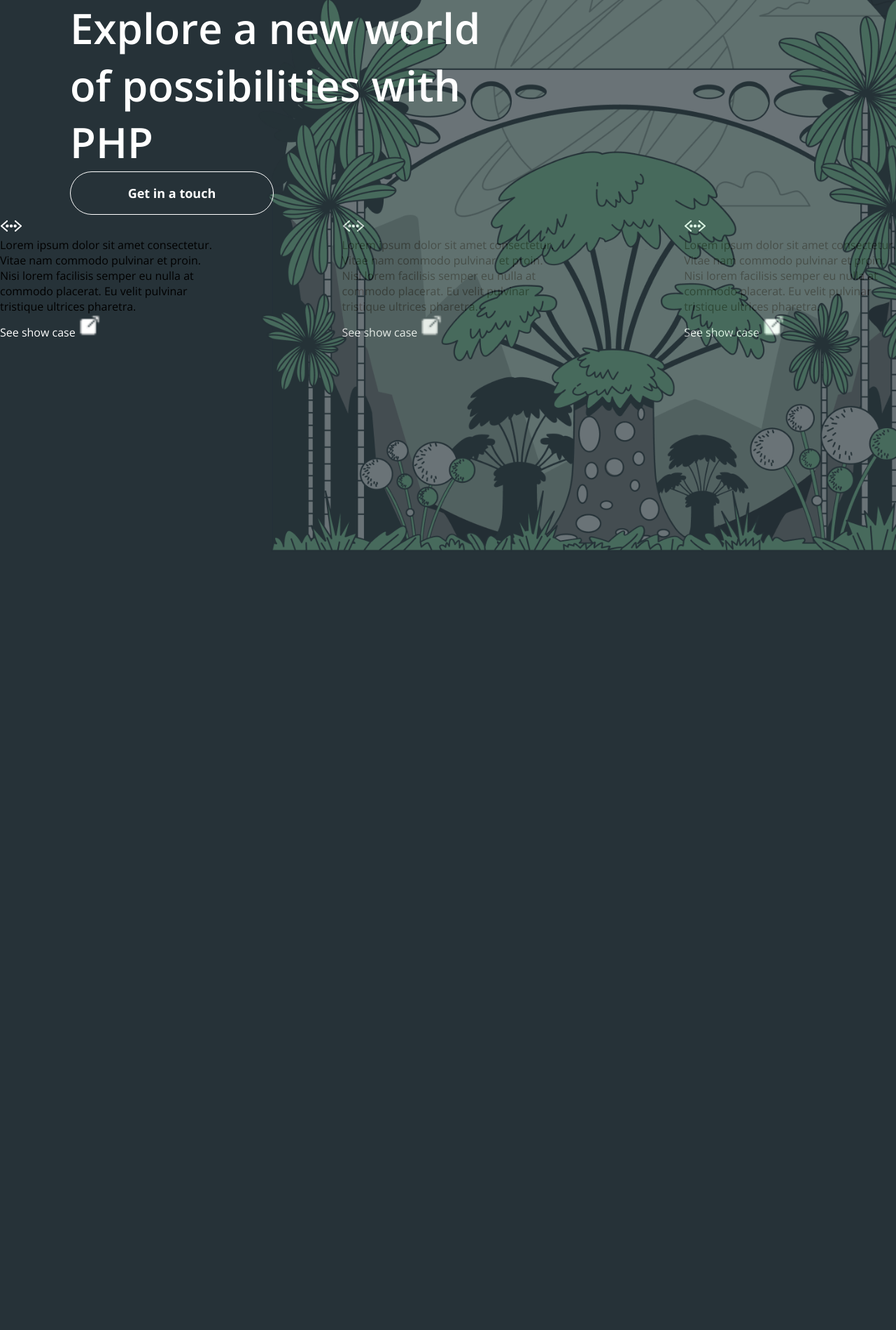
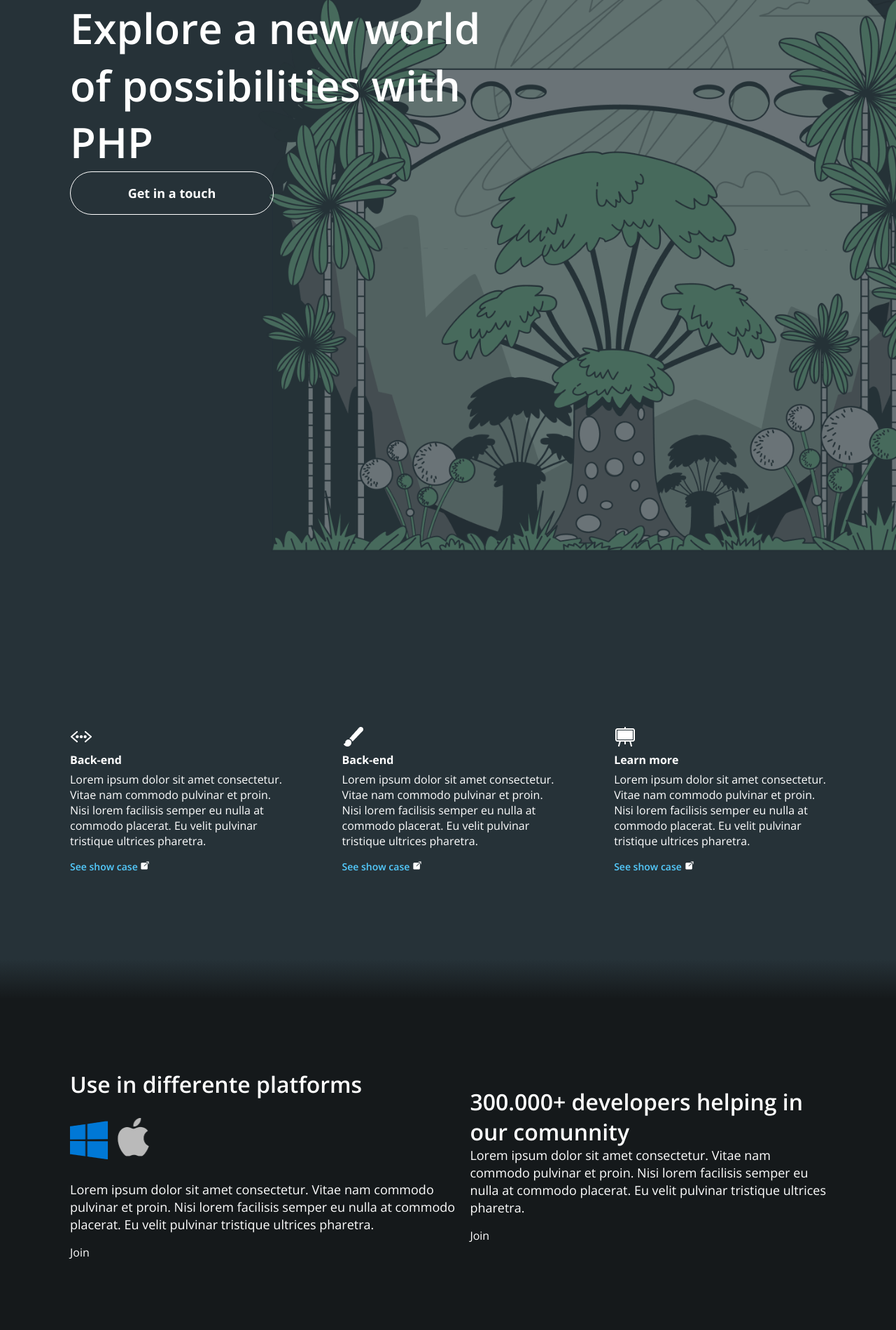
Before and after one commit to guilhermenakazato/bootstrap-php-test, a PHP site: page /main.php in a window 1280 px wide. Shown: the part 154-2055 px from the top of the page at 70% size. Before the commit the page ends 940 px from the top, so only its background shows below. Run offline with PHP 8.4, Linux system fonts and the light colour scheme.

Commit message:
[UPDATE] Adding main page content

```diff
--- a/assets/css/global.css
+++ b/assets/css/global.css
@@ -7,8 +7,11 @@
 
 :root {
   --main-bg-color: #263238;
+  --secondary-bg-color: #15191B;
   --nav-bg-color: #171818;
+  --link-color: #54CCFF;
   font-family: "Open Sans";
+  color: white;
 }
 
 .row {
@@ -26,18 +29,11 @@ a {
   color: white;
 }
 
-button {
-  cursor: pointer;
-  border: none;
-  color: white;
-}
-
 nav {
   justify-content: space-between;
   align-items: center;
   padding: 30px 40px;
   background-color: var(--nav-bg-color);
-  color: white;
   z-index: 1;
   position: relative;
 }
--- a/assets/css/mainpage.css
+++ b/assets/css/mainpage.css
@@ -6,7 +6,6 @@ h1 {
   line-height: 81.71px;
   font-weight: 600;
   font-size: 60px;
-  color: white;
 }
 
 #main-description a {
@@ -31,6 +30,7 @@ h1 {
 
 #introduction {
   position: relative;
+  height: 857px;
 }
 
 img#arveres {
@@ -44,10 +44,76 @@ img#arveres {
 }
 
 section#examples img {
-  aspect-ratio: 1 / 1;
+  aspect-ratio: 1/1;
   width: 32px;
+}
+
+section#examples a {
+  color: var(--link-color);
+  font-size: 14px;
+  font-weight: 600;
+}
+
+section#examples a img {
+  aspect-ratio: 1/1;
+  width: 14px;
+}
+
+#examples {
+  padding: 180px 100px;
+  background: linear-gradient(
+    180deg,
+    var(--main-bg-color) 90%,
+    var(--secondary-bg-color) 100%
+  );
 }
 
 #example-showcase {
   justify-content: space-between;
 }
+
+p {
+  font-size: 16px;
+  font-weight: 400;
+  line-height: 22px;
+  margin-bottom: 16px;
+}
+
+h3 {
+  margin: 6px 0;
+  font-size: 16px;
+  font-weight: 700;
+}
+
+#details {
+  background-color: var(--secondary-bg-color);
+}
+
+#statistics {
+  justify-content: space-between;
+  align-items: center;
+  padding: 100px;
+}
+
+h2 {
+  font-size: 32px;
+  font-weight: 600;
+}
+
+#statistics p {
+  font-size: 18px;
+  font-weight: 400;
+  line-height: 25px;
+}
+
+#statistics img {
+  aspect-ratio: 1/1;
+  width: 55px;
+  margin: 31px 0;
+}
+
+#apple-logo {
+  position: relative;
+  bottom: 4px;
+  left: 8px;
+}
--- a/main.php
+++ b/main.php
@@ -30,7 +30,7 @@
       <section id="introduction">
         <div class="column" id="main-description">
           <h1>Explore a new world<br/>of possibilities with<br/>PHP</h1>
-          <a>Get in a touch</a>
+          <a href="pixel.php" target="_blank">Get in a touch</a>
         </div>
 
         <img id="arveres" src="./assets/images/vegetation.png" alt="arveres">
@@ -40,6 +40,7 @@
         <div class="row" id="example-showcase">
           <div class="column">
             <img src="./assets/images/code-icon.png" alt="code icon">
+            <h3>Back-end</h3>
             <p>Lorem ipsum dolor sit amet consectetur.<br/>Vitae nam commodo pulvinar et proin.<br/>Nisi lorem facilisis semper eu nulla at<br/>commodo placerat. Eu velit pulvinar<br/>tristique ultrices pharetra.</p>
             <a href="pixel.php" target="_blank">
               See show case
@@ -47,7 +48,8 @@
             </a>
           </div>
           <div class="column">
-            <img src="./assets/images/code-icon.png" alt="code icon">
+            <img src="./assets/images/brush-icon.png" alt="brush icon">
+            <h3>Back-end</h3>
             <p>Lorem ipsum dolor sit amet consectetur.<br/>Vitae nam commodo pulvinar et proin.<br/>Nisi lorem facilisis semper eu nulla at<br/>commodo placerat. Eu velit pulvinar<br/>tristique ultrices pharetra.</p>
             <a href="pixel.php" target="_blank">
               See show case
@@ -55,7 +57,8 @@
             </a>
           </div>
           <div class="column">
-            <img src="./assets/images/code-icon.png" alt="code icon">
+            <img src="./assets/images/learn-more-icon.png" alt="learn more icon">
+            <h3>Learn more</h3>
             <p>Lorem ipsum dolor sit amet consectetur.<br/>Vitae nam commodo pulvinar et proin.<br/>Nisi lorem facilisis semper eu nulla at<br/>commodo placerat. Eu velit pulvinar<br/>tristique ultrices pharetra.</p>
             <a href="pixel.php" target="_blank">
               See show case
@@ -64,6 +67,28 @@
           </div>
         </div>
       </section>
+
+      <section id="details">
+        <div class="column">
+          <div class="row" id="statistics">
+            <div class="column">
+              <h2>Use in differente platforms</h2>
+              <div class="row">
+                <img src="./assets/images/windows.png" alt="Windows logo">
+                <img src="./assets/images/apple.png" alt="Apple logo" id="apple-logo">
+              </div>
+              <p>Lorem ipsum dolor sit amet consectetur. Vitae nam commodo<br/>pulvinar et proin. Nisi lorem facilisis semper eu nulla at commodo<br/>placerat. Eu velit pulvinar tristique ultrices pharetra.</p>
+              <a href="">Join</a>
+            </div>
+            <div class="column">
+              <h2>300.000+ developers helping in<br/>our comunnity</h2>
+              <p>Lorem ipsum dolor sit amet consectetur. Vitae nam<br/>commodo pulvinar et proin. Nisi lorem facilisis semper eu<br/>nulla at commodo placerat. Eu velit pulvinar tristique ultrices<br/>pharetra.</p>
+              <a href="">Join</a>
+            </div>
+          </div>
+          <div class="row"></div>
+        </div>
+      </section>
     </main>
   </body>
 </html>
```
Also changed, not shown: assets/images/apple.png (added), assets/images/windows.png (added).
